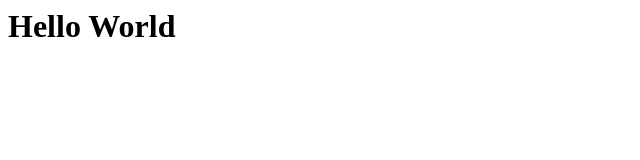
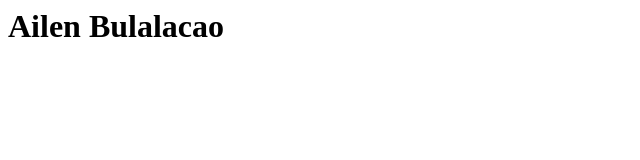
Before and after one commit to tanggrapes/tanggrapes.github.io, a plain HTML site: page index.html in a window 1280 px wide. Shown: the whole page, without its empty margins (0-640 px from the left). Drawn offline with Linux system fonts and the light colour scheme.

Commit message:
Update index.html

```diff
--- a/index.html
+++ b/index.html
@@ -1 +1 @@
-<h1>Hello World</h1>
+<h1>Ailen Bulalacao</h1>
```
